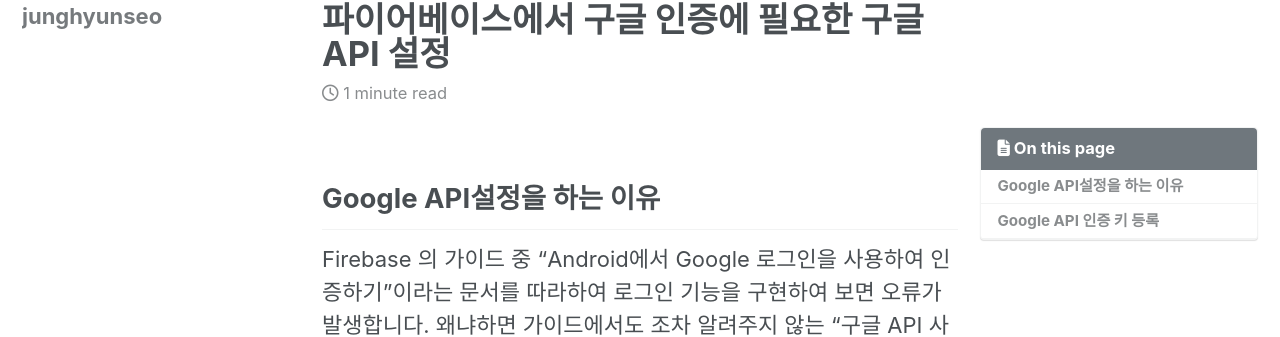
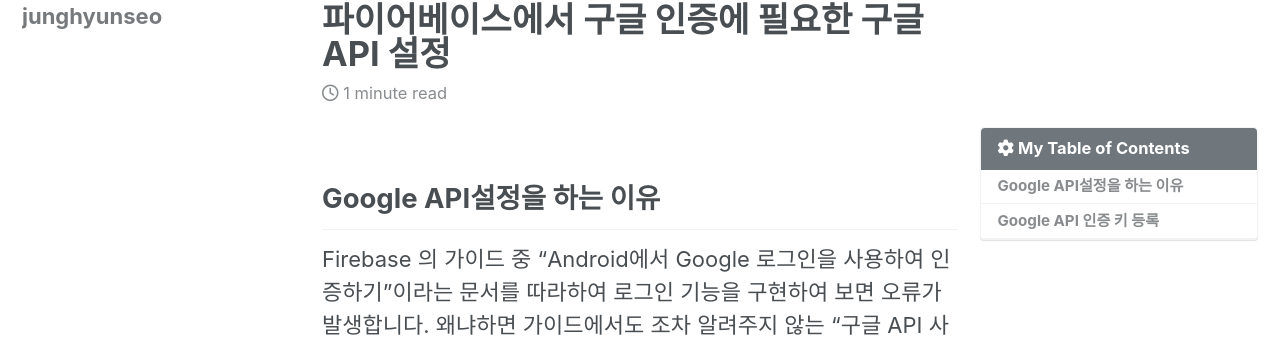
Before and after one commit to junghyunseo0105/docupad, a Jekyll site: the page built from _posts/2019-08-18-파이어베이스에서-구글-인증에-필요한-구글-API-설정.md, in a window 1280 px wide and 900 px high. Shown: the part 108-445 px from the top of the window. Built offline with Jekyll 4.4.1, drawn with Linux system fonts in a browser that asks for light colours; cached includes are drawn as plain includes; nearby versions of some CDN libraries.

Commit message:
Update 2019-08-18-파이어베이스에서-구글-인증에-필요한-구글-API-설정.md

```diff
--- a/_posts/2019-08-18-파이어베이스에서-구글-인증에-필요한-구글-API-설정.md
+++ b/_posts/2019-08-18-파이어베이스에서-구글-인증에-필요한-구글-API-설정.md
@@ -3,6 +3,8 @@ title: "파이어베이스에서 구글 인증에 필요한 구글 API 설정"
 categories:
   - firebase
 toc: true
+toc_label: "My Table of Contents"
+toc_icon: "cog"
 ---
 
 ## Google API설정을 하는 이유
```
